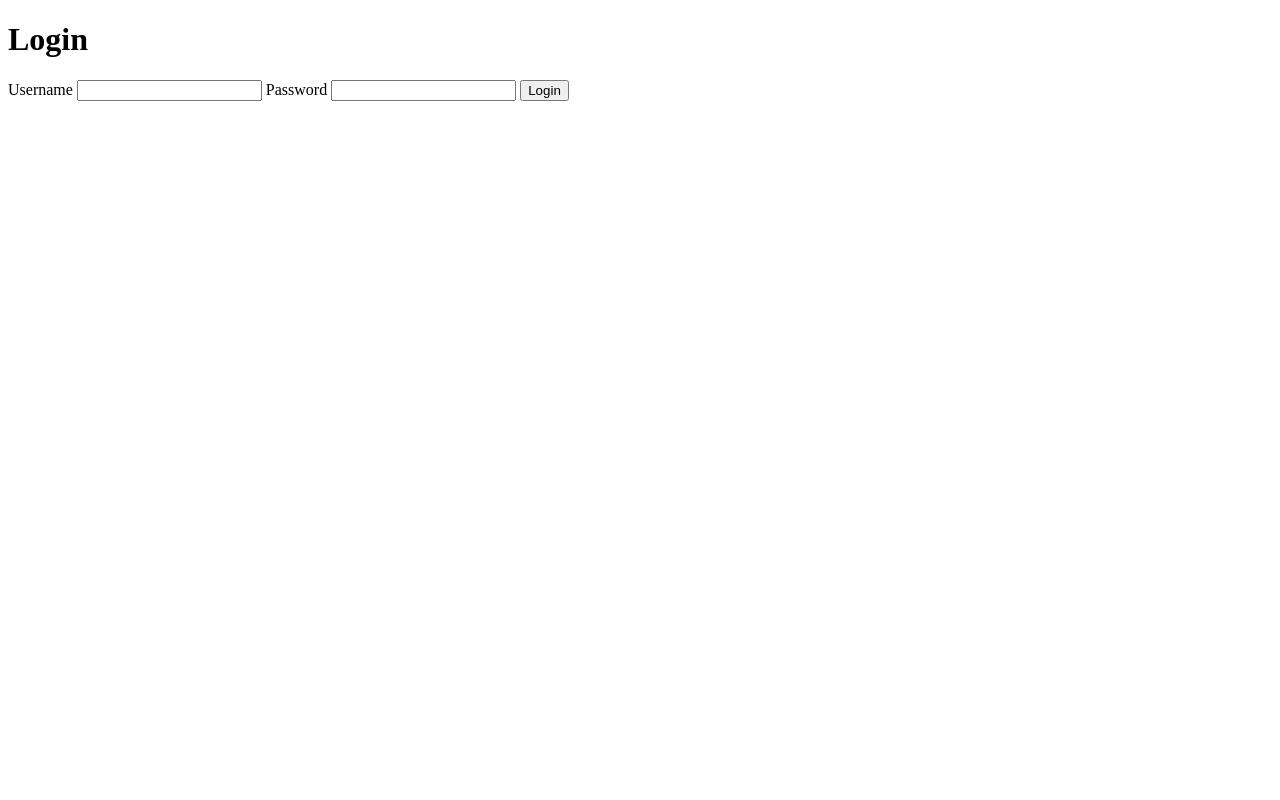
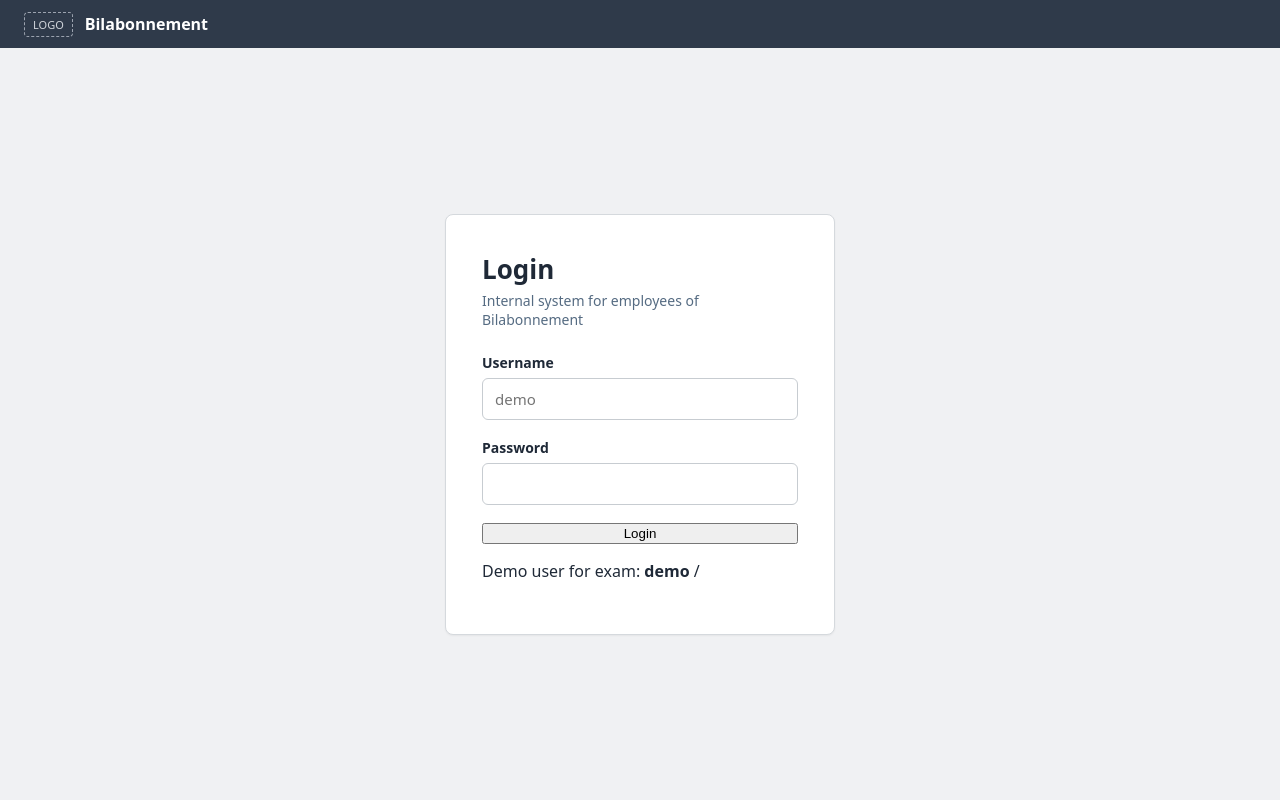
Before and after one commit to MadsBJohansen/Projekt3_gruppe_4, a Spring Boot app: page /login in a window 1280 px wide. Run offline with Spring Boot 4, Linux system fonts and the light colour scheme.

Commit message:
Lavet css til login

```diff
--- /dev/null
+++ b/src/main/resources/static/css/style.css
@@ -0,0 +1,117 @@
+* {
+    box-sizing: border-box;
+}
+
+body {
+    margin: 0;
+    font-family: system-ui, -apple-system, "Segoe UI", Roboto, sans-serif;
+    background-color: #f0f1f3;
+    color: #1f2937;
+}
+
+.topbar {
+    display: flex;
+    align-items: center;
+    gap: 12px;
+    height: 48px;
+    padding: 0 24px;
+    background-color: #2f3a4a;
+    color: white;
+}
+
+.logo {
+    border: 1px dashed #9ca3af;
+    border-radius: 4px;
+    padding: 4px 8px;
+    font-size: 11px;
+    color: #d1d5db;
+}
+
+.brand {
+    font-weight: bold;
+    font-size: 16px;
+}
+
+.login-page{
+    display: flex;
+    justify-content: center;
+    align-items: center;
+    min-height: calc(100vh - 48px);
+    padding: 24px;
+}
+
+.card {
+    width: 100%;
+    max-width: 390px;
+    background-color: white;
+    border: 1px solid #d5d9dd;
+    border-radius: 8px;
+    padding: 36px;
+    box-shadow: 0 1px 2px rgba(0, 0, 0, 0.05);
+}
+
+.card h1 {
+    margin: 0 0 4px;
+    font-size: 26px;
+}
+
+.subtitle {
+    margin: 0 0 24px;
+    font-size: 14px;
+    color: #556b82;
+}
+
+form {
+    display: flex;
+    flex-direction: column;
+}
+
+label {
+    font-size: 14px;
+    font-weight: 600;
+    margin-bottom: 6px;
+}
+
+input {
+    width: 100%;
+    height: 42px;
+    padding: 0 12px;
+    margin-bottom: 18px;
+    border: 1px solid #c7ccd1;
+    border-radius: 6px;
+    font: inherit;
+    font-size: 15px;
+}
+
+input:focus {
+    outline: none;
+    border-color: #2f6bc4;
+    box-shadow: 0 0 0 3px rgba(47, 107, 196, 0.2);
+}
+
+.error {
+    display: flex;
+    align-items: center;
+    gap: 10px;
+    margin: 0 0 18px;
+    padding: 10px 14px;
+    background-color: #fdf1e7;
+    border: 1px solid #f0c9a4;
+    border-radius: 6px;
+    color: #7a3e0e;
+    font-size: 14px;
+}
+
+.error::before {
+    content: "!";
+    display: flex;
+    justify-content: center;
+    align-items: center;
+    width: 18px;
+    height: 18px;
+    border: 1.5px solid currentColor;
+    border-radius: 50%;
+    font-size: 12px;
+    font-weight: bold;
+    flex-shrink: 0;
+}
--- a/src/main/resources/templates/login.html
+++ b/src/main/resources/templates/login.html
@@ -7,22 +7,35 @@
           content="width=device-width, user-scalable=no, initial-scale=1.0, maximum-scale=1.0, minimum-scale=1.0">
     <meta http-equiv="X-UA-Compatible" content="ie=edge">
     <title>Document</title>
+    <link rel="stylesheet" th:href="@{/css/style.css}">
 </head>
 <body>
-    <main>
-        <h1>Login</h1>
 
-        <p th:if="${error}" th:text="${error}">Error</p>
+    <header class="topbar">
+        <span class="logo">LOGO</span>
+        <span class="brand">Bilabonnement</span>
+    </header>
 
-        <form th:action="@{/login}" method="post">
-            <label for="username">Username</label>
-            <input type="text" id="username" name="username">
+    <main class="login-page">
+        <div class="card">
 
-            <label for="password">Password</label>
-            <input type="password" id="password" name="password">
+            <h1>Login</h1>
+            <p class="subtitle">Internal system for employees of Bilabonnement</p>
 
-            <button type="submit">Login</button>
-        </form>
+            <form th:action="@{/login}" method="post">
+                <label for="username">Username</label>
+                <input type="text" id="username" name="username" placeholder="demo" required>
+
+                <label for="password">Password</label>
+                <input type="password" id="password" name="password" required>
+
+                <p class="error" th:if="${error}" th:text="${error}">Error message</p>
+
+                <button type="submit">Login</button>
+            </form>
+
+            <p class="demo">Demo user for exam: <strong>demo</strong> / <strong></strong></p>
+        </div>
     </main>
 </body>
 </html>
```
